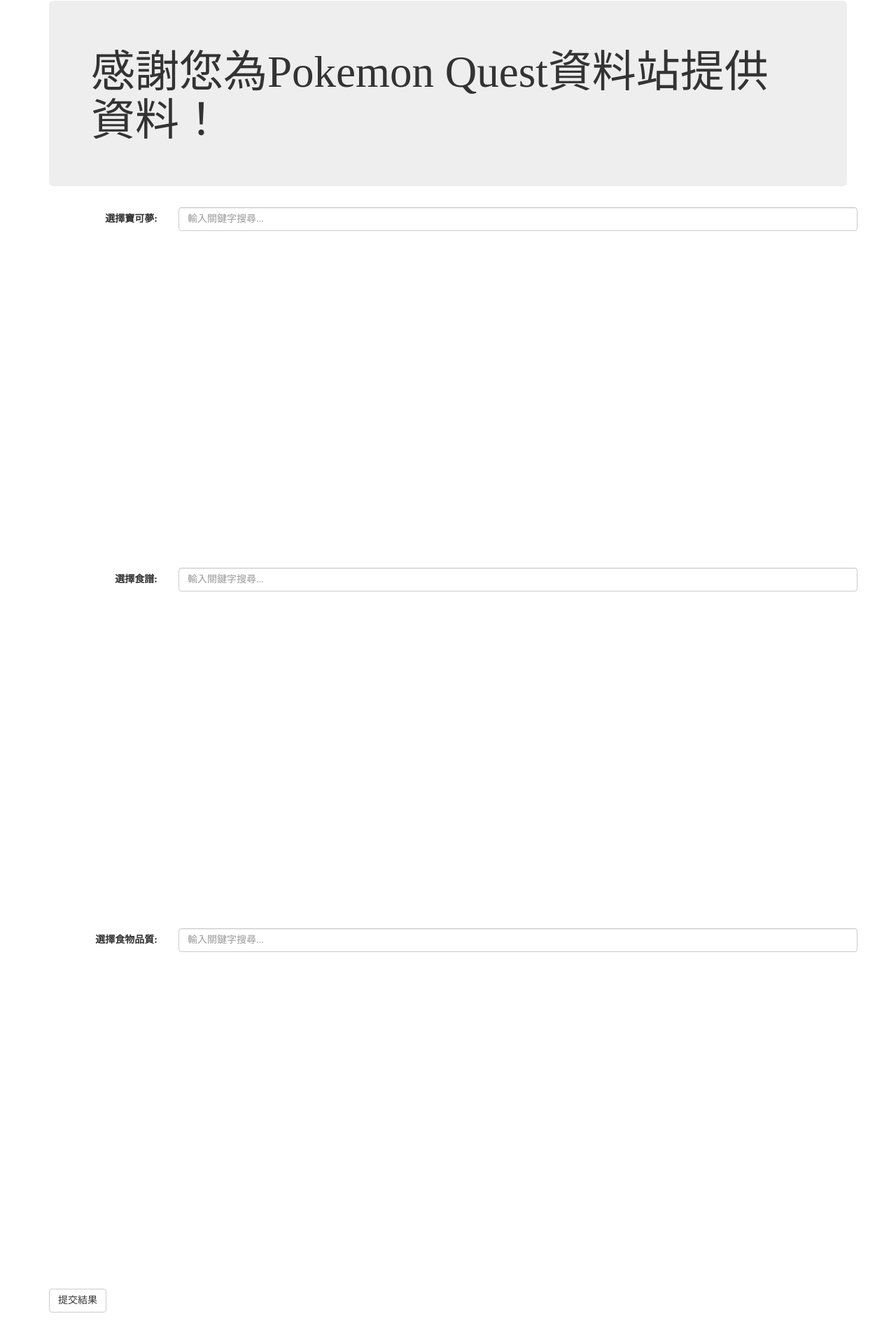
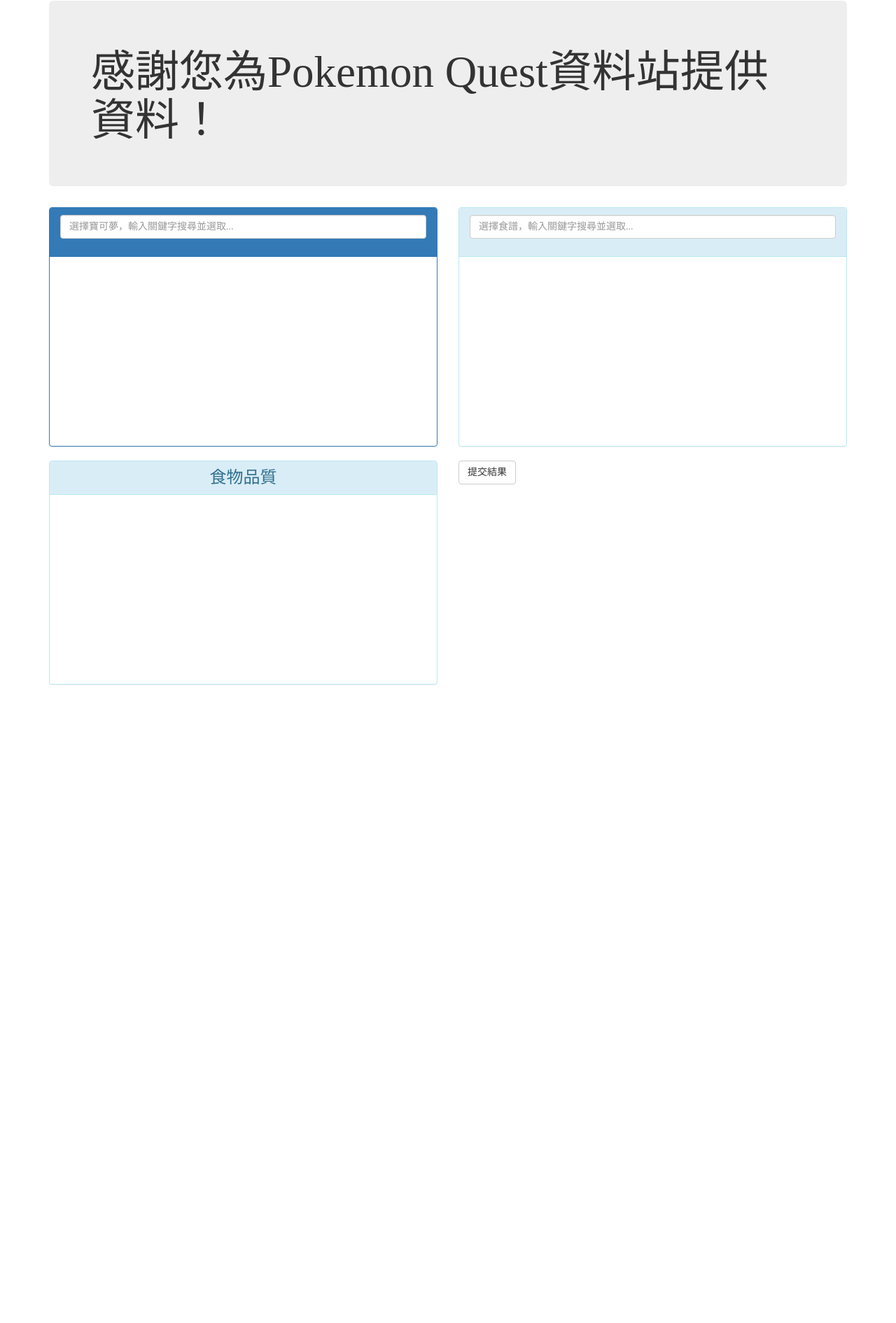
Before and after one commit to RaenonX/PokemonQuestData, a Flask app: template templates/submit_result.html in a window 1280 px wide. Shown: the whole page at 70% size. After the commit the page ends 978 px from the top, so only its background shows below. Run offline with Flask 2, Linux system fonts and the light colour scheme; the template is opened without the code that fills it, so the values that code supplies are empty; style sheets or scripts are compiled from the project's sources; some libraries are stand-ins or nearby versions.

Commit message:
small improvement on submit result page

```diff
--- a/blueprints/frontend.py
+++ b/blueprints/frontend.py
@@ -1,4 +1,5 @@
-### Improve adding result layout
+### Use elements to get pokes, use keywords to get pokes
+### Add statistics page
 
 import os
 
--- a/static/main.less
+++ b/static/main.less
@@ -24,7 +24,7 @@
 }
 
 .selection-panel {
-    height: 500px;
+    height: 270px;
     display: flex;
     flex-direction: column;
 }
--- a/templates/submit_result.html
+++ b/templates/submit_result.html
@@ -30,14 +30,18 @@
     </div>
 
     <form class="form-horizontal" method="post" action="{{ url_for(".submit_result") }}" id="resultForm">
-        <div class="form-group selection-panel">
+        <div class="row">
+            <div class="col-md-6">
                 <input type="hidden" id="pokeSelected" name="pokemon">
+                <div class="panel panel-primary set-center">
+                    <div class="panel-heading">
                         <div class="form-group row">
-                <label class="control-label col-md-2">選擇寶可夢:</label>
-                <div class="col-md-10">
-                    <input class="form-control" id="pokeSearch" type="text" placeholder="輸入關鍵字搜尋...">
+                            <div class="col-md-12">
+                                <input class="form-control" id="pokeSearch" type="text" placeholder="選擇寶可夢，輸入關鍵字搜尋並選取...">
                             </div>
                         </div>
+                    </div>
+                    <div class="panel-body selection-panel">
                         <div class="form-group row col-md-12 selection-area" id="pokeList">
                             {% for id, choice in poke_choices %}
                             <button type="button" class="list-group-item list-group-item-action poke" value="{{ id }}">
@@ -47,15 +51,19 @@
                             {% endfor %}
                         </div>
                     </div>
-
-        <div class="form-group selection-panel">
-            <input type="hidden" id="rcpSelected" name="recipe">
-            <div class="form-group row">
-                <label class="control-label col-md-2">選擇食譜:</label>
-                <div class="col-md-10">
-                    <input class="form-control" id="rcpSearch" type="text" placeholder="輸入關鍵字搜尋...">
                 </div>
             </div>
+            <div class="col-md-6">
+                <input type="hidden" id="rcpSelected" name="recipe">
+                <div class="panel panel-info set-center">
+                    <div class="panel-heading">
+                        <div class="form-group row">
+                            <div class="col-md-12">
+                                <input class="form-control" id="rcpSearch" type="text" placeholder="選擇食譜，輸入關鍵字搜尋並選取...">
+                            </div>
+                        </div>
+                    </div>
+                    <div class="panel-body selection-panel">
                         <div class="form-group row col-md-12 selection-area" id="rcpList">
                             {% for id, choice in recipe_choices %}
                             <button type="button" class="list-group-item list-group-item-action rcp" value="{{ id }}">
@@ -65,27 +73,39 @@
                             {% endfor %}
                         </div>
                     </div>
-
-        <div class="form-group selection-panel">
-            <input type="hidden" id="qltSelected" name="quality">
-            <div class="form-group row">
-                <label class="control-label col-md-2">選擇食物品質:</label>
-                <div class="col-md-10">
-                    <input class="form-control" id="qltSearch" type="text" placeholder="輸入關鍵字搜尋...">
                 </div>
             </div>
+        </div>
+
+        <div class="row">
+            <div class="col-md-6">
+                <input type="hidden" id="qltSelected" name="quality">
+                <div class="panel panel-info set-center">
+                    <div class="panel-heading">
+                        <span class="set-center h3">食物品質</span>
+                    </div>
+                    <div class="panel-body selection-panel">
                         <div class="form-group row col-md-12 selection-area" id="qltList">
                             {% for id, choice in quality_choices %}
                             <button type="button" class="list-group-item list-group-item-action qlt" value="{{ id }}">{{ choice }}</button>
                             {% endfor %}
                         </div>
                     </div>
-
+                </div>
+            </div>
+            <div class="col-md-6">
                 <div class="form-group">
-            <div class="col-sm-2">
+                    <div class="col-sm-12">
                         <button type="submit" class="btn btn-default">提交結果</button>
                     </div>
                 </div>
+            </div>
+        </div>
+
+
+
+
+
     </form>
 </div>
 {%- endblock %}
```
Also changed, not shown: templates/index.html (+24 -11 lines). Lines whose indentation alone changed are shown as unchanged.
